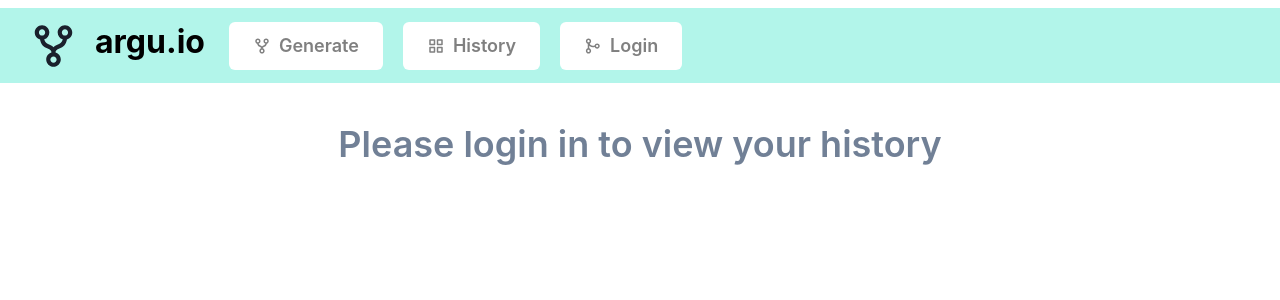
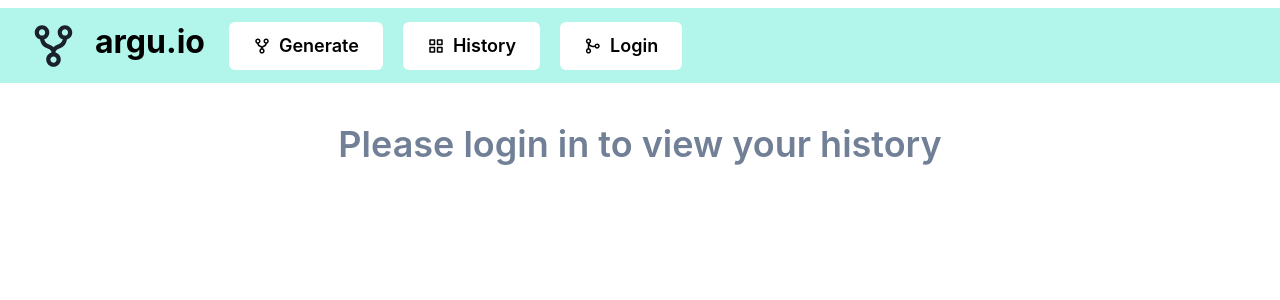
Before and after one commit to codysauermann/argu.io, a Next.js app in the folder arguio/: page /history in a window 1280 px wide. Shown: the top 300 px of the page. Built offline with nearby package versions, Linux system fonts and the light colour scheme.

Commit message:
Updated UI colors

```diff
--- a/arguio/src/components/Navbar/Navbar.tsx
+++ b/arguio/src/components/Navbar/Navbar.tsx
@@ -129,25 +129,25 @@ const Navbar: React.FC<NavbarProps> = () => {
            <Box   marginBottom={2} p={1} color="black" fontSize='2em' fontWeight='bold' onClick={() => { router.push("/") }}>
                 argu.io
             </Box>
-            <Button leftIcon={<BiGitRepoForked />} marginLeft="20px" bg="white" color="grey" variant='solid' size='lg' onClick={() => { router.push("/") }}>
+            <Button leftIcon={<BiGitRepoForked />} marginLeft="20px" bg="white" color="black" variant='solid' size='lg' onClick={() => { router.push("/") }}>
                 Generate
             </Button>
 
-            <Button leftIcon={<BiGridAlt />} marginLeft="20px" bg="white" color="grey" variant='solid' size='lg' onClick={() => { router.push("/history") }}>
+            <Button leftIcon={<BiGridAlt />} marginLeft="20px" bg="white" color="black" variant='solid' size='lg' onClick={() => { router.push("/history") }}>
                 History
             </Button>
             {!loggedIn && <>
-                <Button leftIcon={<BiGitMerge />} marginLeft="20px" bg="white" color="grey" variant='solid' size='lg' onClick={loginModal.onOpen}>
+                <Button leftIcon={<BiGitMerge />} marginLeft="20px" bg="white" color="black" variant='solid' size='lg' onClick={loginModal.onOpen}>
                     Login
                 </Button>
             </>}
             {loggedIn && <>
-                <Button leftIcon={<BsPerson/>} marginLeft="20px" bg="white" color="grey" variant='solid' size='lg'>
-                    {Email}
+                <Button leftIcon={<BiGitMerge/>} marginLeft="20px" bg="white" color="black" variant='solid' size='lg' onClick={handleLogout}>
+                    Logout
                 </Button>
 
-                <Button leftIcon={<BiGitMerge/>} marginLeft="20px" bg="white" color="grey" variant='solid' size='lg' onClick={handleLogout}>
-                    Logout
+                <Button leftIcon={<BsPerson/>} marginLeft="20px" bg="white" color="black" variant='solid' size='lg'>
+                    {Email}
                 </Button>
             </>}
 
--- a/arguio/src/pages/history.tsx
+++ b/arguio/src/pages/history.tsx
@@ -81,6 +81,7 @@ const History: NextPage = () => {
         <Heading color= "teal.400" fontWeight={600} mb = "20px" size='2xl' textAlign='center'>
           History
         </Heading>
+        <Box background="gray.400" height="2px" mb = "20px"></Box>
         <Accordion allowToggle>
           <AccordionItem>
             <h2>
```
